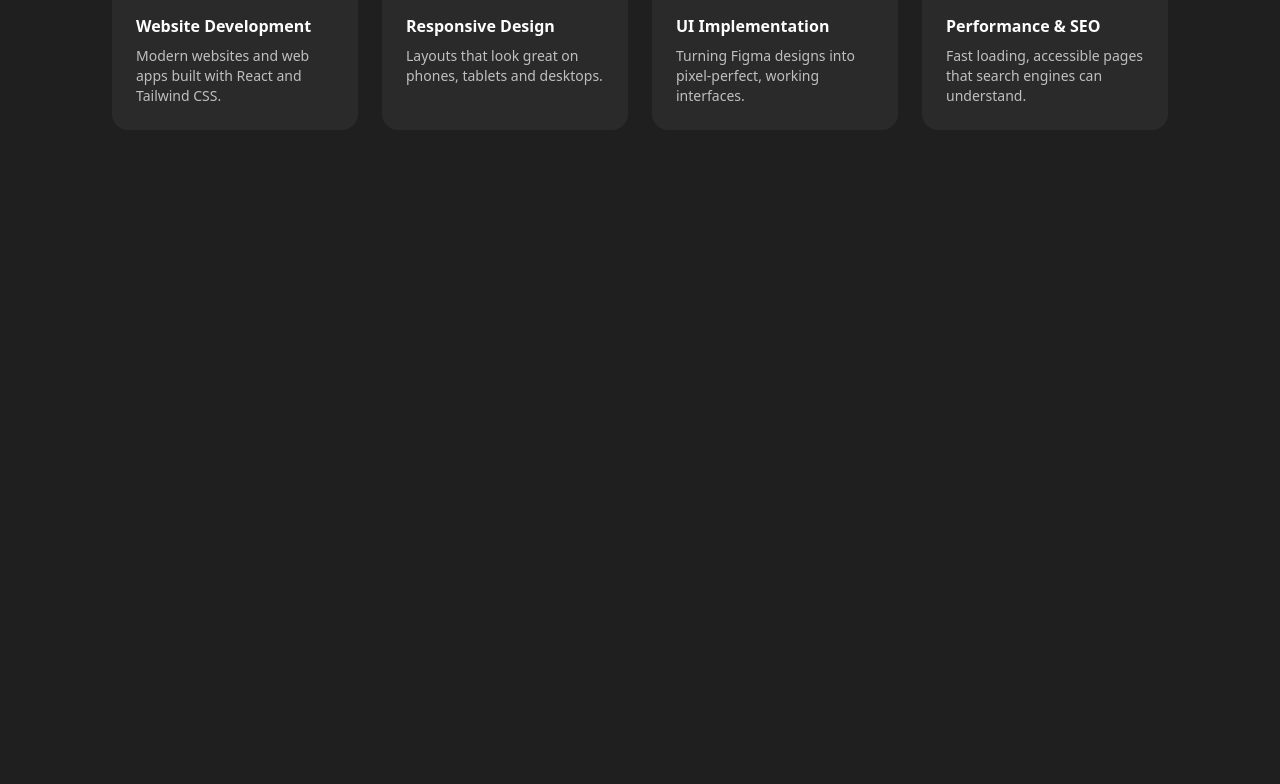
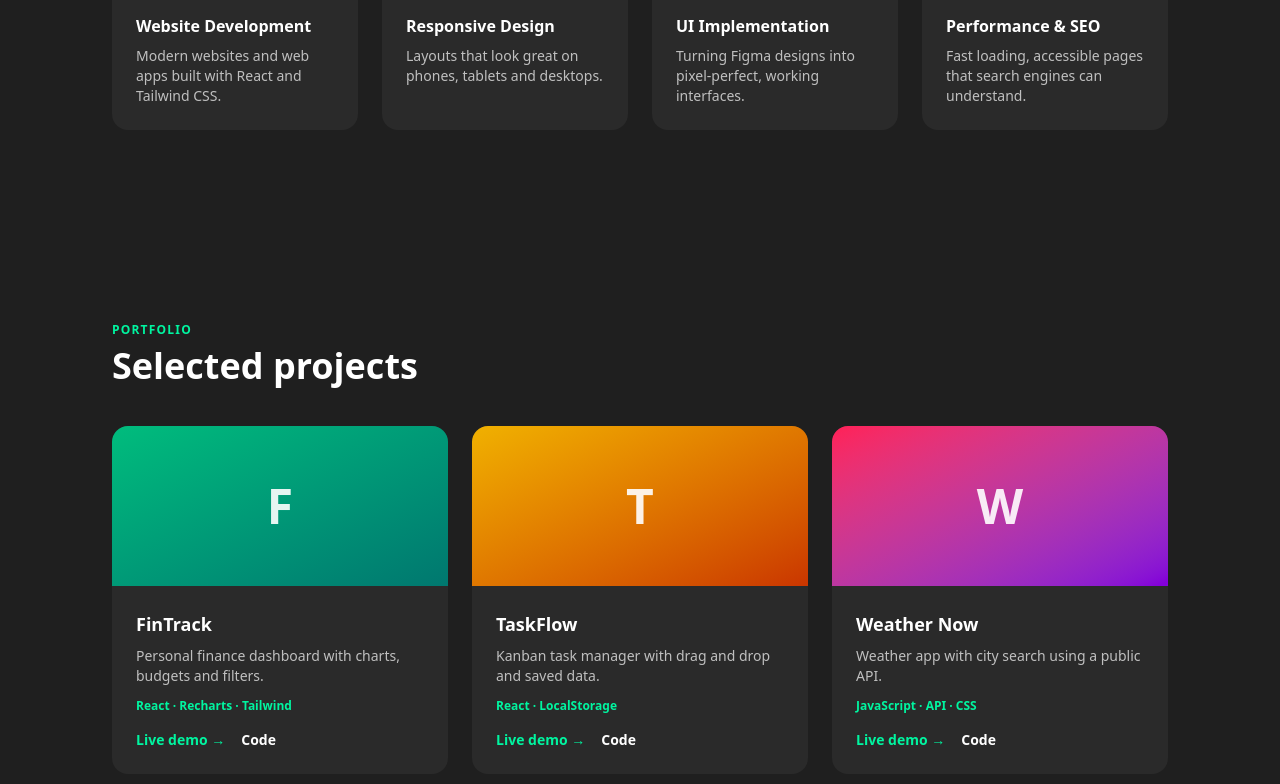
Before and after one commit to Yitbarek78/portfolio, a React (Vite) app: page / in a window 1280 px wide. Shown: the part 1624-2408 px from the top of the page. Before the commit the page ends 1850 px from the top, so only its background shows below. Built offline with nearby package versions, Linux system fonts and the light colour scheme.

Commit message:
feat: add Portfolio section

```diff
--- a/src/App.jsx
+++ b/src/App.jsx
@@ -2,7 +2,9 @@ import Navbar from "./components/Navbar";
 import Hero from "./components/Hero";
 import About from "./components/About";
 import Services from "./components/Services";
-import { skills, services } from "./data/content";
+import Portfolio from "./components/Portfolio";
+
+import { skills, services, projects } from "./data/content";
 
 function App() {
   return (
@@ -18,6 +20,7 @@ function App() {
 
         <About skills={skills} />
         <Services items={services} />
+        <Portfolio items={projects} />
       </main>
     </>
   );
--- /dev/null
+++ b/src/components/Portfolio.jsx
@@ -0,0 +1,17 @@
+import SectionHeading from "./SectionHeading";
+import ProjectCard from "./ProjectCard";
+
+function Portfolio({ items }) {
+  return (
+    <section id="portfolio" className="mx-auto max-w-6xl px-6 py-24">
+      <SectionHeading label="Portfolio" title="Selected projects" />
+      <div className="mt-10 grid gap-6 md:grid-cols-3">
+        {items.map((item) => (
+          <ProjectCard key={item.title} {...item} />
+        ))}
+      </div>
+    </section>
+  );
+}
+
+export default Portfolio;
```
